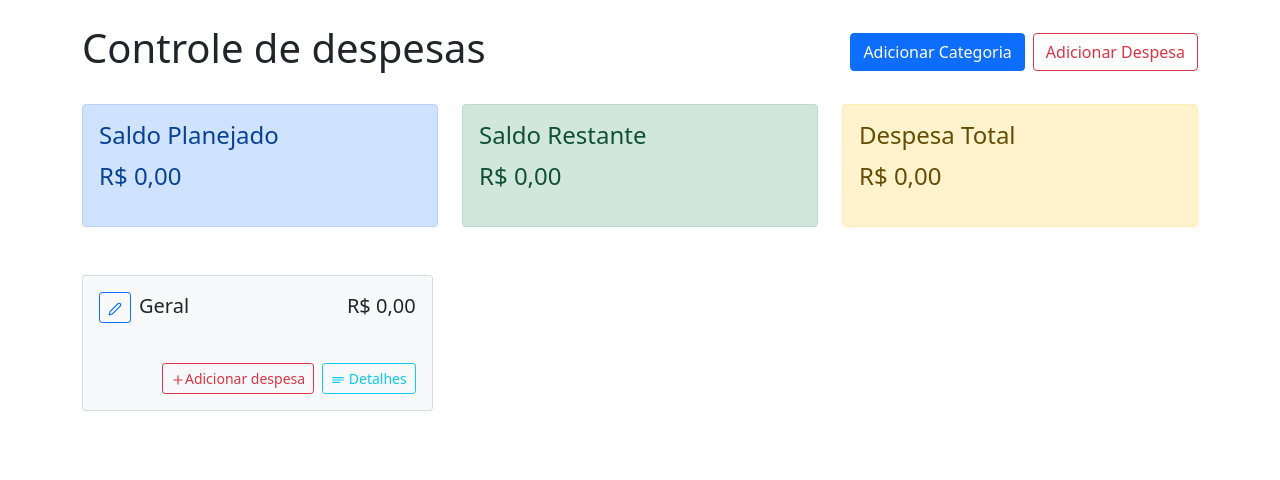
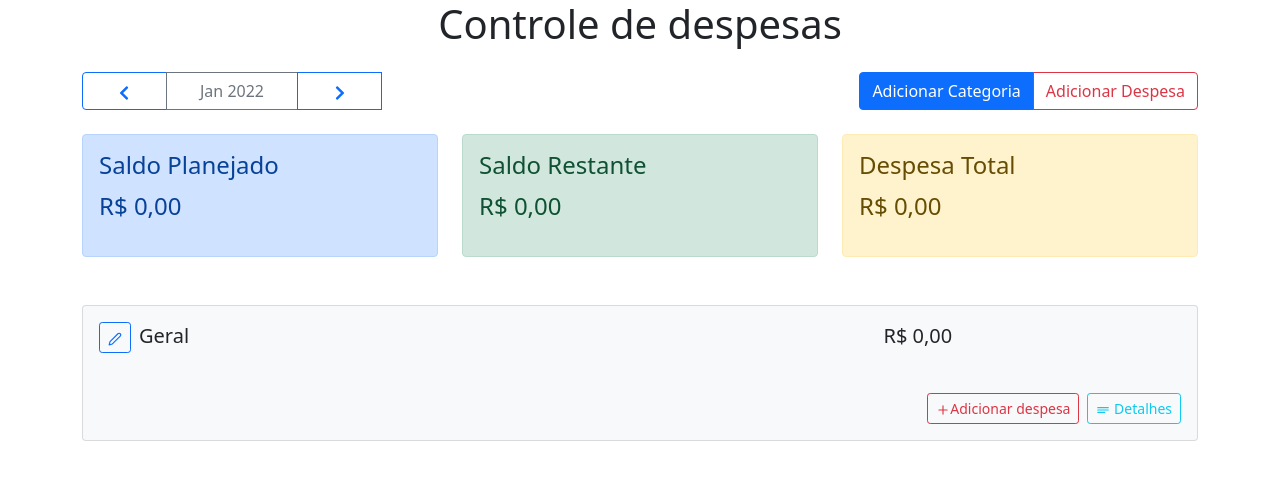
Before and after one commit to rodrigo-brasil/controle-financeiro, a React (Create React App) app: page / in a window 1280 px wide. Shown: the top 480 px of the page. Built offline with nearby package versions, Linux system fonts and the light colour scheme.

Commit message:
add divisão por mes

```diff
--- a/package.json
+++ b/package.json
@@ -3,6 +3,8 @@
   "version": "0.1.0",
   "private": true,
   "dependencies": {
+    "@emotion/react": "^11.7.1",
+    "@emotion/styled": "^11.6.0",
     "@testing-library/jest-dom": "^5.16.1",
     "@testing-library/react": "^12.1.2",
     "@testing-library/user-event": "^13.5.0",
--- a/src/App.js
+++ b/src/App.js
@@ -1,4 +1,4 @@
-import { Button, Container, Stack } from "react-bootstrap";
+import { Button, ButtonGroup, Container, Stack } from "react-bootstrap";
 import { BudgetCard } from './components/BudgetCard'
 import { BudgetArea } from './components/BudgetArea'
 import { AddBudgetModal } from './components/AddBudgetModal'
@@ -6,8 +6,9 @@ import { AddExpenseModal } from './components/AddExpenseModal'
 import { ViewExpensesModal } from "./components/ViewExpensesModal";
 import { Information } from './components/Information';
 import { EditBudgetModal } from "./components/EditBudgetModal";
+import { FilterDate } from './components/FilterDate'
 import { useState } from 'react'
-import { useBudgets, GERAL_BUDGET_ID } from './contexts/BudgetsContext'
+import { useBudgets } from './contexts/BudgetsContext'
 
 function App() {
 
@@ -15,8 +16,8 @@ function App() {
   const [showAddExpenseModal, setShowAddExpenseModal] = useState(false);
   const [showViewExpenseModal, setShowViewExpenseModal] = useState(false);
   const [showEditBudgetModal, setShowEditBudgetModal] = useState(false);
-  const { budgets, getBudgetExpenses } = useBudgets();
-  const [budgetId, setBudgetId] = useState(GERAL_BUDGET_ID);
+  const { getBudgetFilterByDate, getBudgetExpenses,findDefaultBudgetFilterDate } = useBudgets();
+  const [budgetId, setBudgetId] = useState();
 
   const handleDefaultBudgetId = (id) => {
     setBudgetId(id)
@@ -34,15 +35,16 @@ function App() {
     setShowEditBudgetModal(true)
   }
 
-
-
   return (
     <>
       <Container>
-        <Stack direction="horizontal" gap="2" className="my-4 ">
-          <h1 className="me-auto">Controle de despesas</h1>
-          <Button variant="primary" onClick={() => setShowAddBudgetModal(true)}>Adicionar Categoria</Button>
-          <Button variant="outline-danger" onClick={() => handleDefaultBudgetId(GERAL_BUDGET_ID)}>Adicionar Despesa</Button>
+        <h1 className="text-center">Controle de despesas</h1>
+        <Stack direction="horizontal" gap="2" className="my-4 flex-wrap">
+          <FilterDate />
+          <ButtonGroup>
+            <Button variant="primary" onClick={() => setShowAddBudgetModal(true)}>Adicionar Categoria</Button>
+            <Button variant="outline-danger" onClick={() => handleDefaultBudgetId(findDefaultBudgetFilterDate().id)}>Adicionar Despesa</Button>
+          </ButtonGroup>
         </Stack>
 
         <Information onEditBudget={() => setShowEditBudgetModal(true)} />
@@ -50,7 +52,7 @@ function App() {
         <BudgetArea>
 
 
-          {budgets.map(budget => {
+          {getBudgetFilterByDate().map(budget => {
             const amount = getBudgetExpenses(budget.id).reduce((total, expense) => total + expense.amount, 0)
             return (<BudgetCard
               key={budget.id}
--- a/src/components/AddBudgetModal.js
+++ b/src/components/AddBudgetModal.js
@@ -4,7 +4,9 @@ import { useBudgets } from "../contexts/BudgetsContext"
 
 export const AddBudgetModal = ({ show, handleClose }) => {
 
-    const { addBudget } = useBudgets()
+    const { addBudget, filterDate } = useBudgets()
+
+    const { month, year } = filterDate
 
     const nameRef = useRef()
     const maxRef = useRef()
@@ -14,7 +16,11 @@ export const AddBudgetModal = ({ show, handleClose }) => {
         addBudget(
             {
                 name: nameRef.current.value,
-                max: parseFloat(maxRef.current.value)
+                max: parseFloat(maxRef.current.value),
+                filterDate: {
+                    month: month,
+                    year: year
+                }
             }
         )
         handleClose()
@@ -33,7 +39,7 @@ export const AddBudgetModal = ({ show, handleClose }) => {
                     </Form.Group>
                     <Form.Group controlId="budgetMax">
                         <Form.Label>Valor</Form.Label>
-                        <Form.Control ref={maxRef} type="number" required min={0} step={.01} placeholder="Receita disponível" />
+                        <Form.Control ref={maxRef} type="number" defaultValue={0} required min={0} step={.01} placeholder="Receita disponível" />
                     </Form.Group>
                 </Modal.Body>
                 <Modal.Footer>
--- a/src/components/BudgetArea.js
+++ b/src/components/BudgetArea.js
@@ -11,7 +11,7 @@ export const BudgetArea = ({ children }) => {
 
 const BudgetAreaStyled = styled.div`
     display: grid;
-    grid-template-columns: repeat(auto-fill, minmax(300px,1fr));
+    grid-template-columns: repeat(auto-fit, minmax(300px,1fr));
     grid-gap: 2rem;
     margin-top: 2rem;
 `;
--- a/src/components/BudgetCard.js
+++ b/src/components/BudgetCard.js
@@ -1,24 +1,32 @@
 import { Card, ProgressBar, Stack, Button } from "react-bootstrap"
 import { currencyFormatter } from "../utils"
-import { GERAL_BUDGET_ID } from '../contexts/BudgetsContext'
 import { FiEdit2, FiPlus } from 'react-icons/fi'
 import { CgDetailsMore } from 'react-icons/cg'
 
 
-export const BudgetCard = ({ id, name, amount, max, onEditBudget, onClickExpense, onClickDetails, hideButtons }) => {
+export const BudgetCard = ({ id, name, amount, max, isDefault, onEditBudget, onClickExpense, onClickDetails, hideButtons }) => {
 
     const classNames = []
     if (amount > max && max !== 0) classNames.push("bg-danger", "bg-opacity-10")
     else if (amount === max && max !== 0) classNames.push("bg-success", "bg-opacity-50")
-    else if (id === GERAL_BUDGET_ID) classNames.push("bg-light")
+    else if (isDefault) classNames.push("bg-light")
 
     return (
         <Card className={classNames.join(" ")}>
             <Card.Body className="d-flex flex-column justify-content-between">
-                <Card.Title className="d-flex justify-content-between align-items-baseline mb-3">
-                    <div className="me-2"><Button className="me-2" size="sm" variant="outline-primary" onClick={() => onEditBudget(id)}><FiEdit2 /></Button>{name}</div>
-                    <div className="fw-normal d-flex align-items-baseline ">{currencyFormatter(amount)}
-                        {max !== 0 && <span className="text-success fs-6 ms-1"> / {currencyFormatter(max)}</span>}
+                <Card.Title className="d-flex justify-content-between align-items-baseline flex-wrap gap-2 mb-3">
+                    <Button size="sm" variant="outline-primary" onClick={() => onEditBudget(id)}><FiEdit2 /></Button>
+                    <span className="flex-fill">{name}</span>
+
+                    <div className="fw-normal d-flex align-items-baseline justify-content-center flex-fill ">
+                        <span>{currencyFormatter(amount)}</span>
+                        {
+                            max !== 0 &&
+                            <>
+                                <span>/</span>
+                                <span className="text-success fs-6 ms-1">{currencyFormatter(max)}</span>
+                            </>
+                        }
                     </div>
                 </Card.Title>
                 {max !== 0 &&
@@ -33,7 +41,7 @@ export const BudgetCard = ({ id, name, amount, max, onEditBudget, onClickExpense
                 {!hideButtons && (
                     <Stack direction="horizontal" gap="2" className="mt-4" >
 
-                        <Button size="sm" variant="outline-danger" className="ms-auto" onClick={() => onClickExpense(id)}> <FiPlus/>Adicionar despesa</Button>
+                        <Button size="sm" variant="outline-danger" className="ms-auto" onClick={() => onClickExpense(id)}> <FiPlus />Adicionar despesa</Button>
                         <Button size="sm" variant="outline-info" onClick={() => onClickDetails(id)} > <CgDetailsMore /> Detalhes</Button>
                     </Stack>
                 )}
--- a/src/components/EditBudgetModal.js
+++ b/src/components/EditBudgetModal.js
@@ -1,6 +1,6 @@
 import { Modal, Form, Button } from "react-bootstrap"
 import { useRef } from "react"
-import { useBudgets, GERAL_BUDGET_ID } from "../contexts/BudgetsContext"
+import { useBudgets } from "../contexts/BudgetsContext"
 
 export const EditBudgetModal = ({ show, handleClose, budgetId }) => {
 
@@ -31,7 +31,7 @@ export const EditBudgetModal = ({ show, handleClose, budgetId }) => {
             <Form onSubmit={handleSubmit}>
                 <Modal.Body>
 
-                {budgetId !== GERAL_BUDGET_ID &&
+                {budget?.isDefault &&
                     <Form.Group controlId="budgetName" className="mb-3">
                         <Form.Label >Alterar nome</Form.Label>
                         <Form.Control ref={nameRef} defaultValue={budget?.name} type="text" placeholder="Nome da categoria" required />
--- /dev/null
+++ b/src/components/FilterDate.js
@@ -0,0 +1,172 @@
+import { Button, ButtonGroup } from "react-bootstrap";
+import { FaChevronLeft, FaChevronRight } from "react-icons/fa";
+import { useBudgets } from "../contexts/BudgetsContext";
+import styled from "styled-components";
+import { useState, useEffect, useRef } from "react";
+
+
+export const FilterDate = () => {
+
+    const { filterDate, setFilterDate } = useBudgets();
+    const [show, setShow] = useState(false);
+    const month = filterDate.month;
+    const year = filterDate.year;
+
+    const modalRef = useRef();
+
+    const meses_abreviado =
+        [
+            'Jan',
+            'Fev',
+            'Mar',
+            'Abr',
+            'Mai',
+            'Jun',
+            'Jul',
+            'Ago',
+            'Set',
+            'Out',
+            'Nov',
+            'Dez'
+        ];
+
+    const closeOnClickOutside = (event) => {
+        if (show && !modalRef.current.contains(event.target)) {
+            setShow(false);
+        }
+    };
+
+
+    useEffect(() => {
+        document.addEventListener('click', closeOnClickOutside);
+        return () => {
+            document.removeEventListener('click', closeOnClickOutside);
+        };
+    });
+
+    const handleYearChange = (option) => {
+        if (option === 'next') {
+            setFilterDate(prevDate => ({ ...prevDate, year: ++prevDate.year }))
+        } else {
+            setFilterDate(prevDate => ({ ...prevDate, year: --prevDate.year }))
+        }
+    }
+
+    const handleDateStepChange = (option) => {
+        if (option === 'next') {
+            if (month === 11) {
+                setFilterDate(prevDate => ({ ...prevDate, month: 0 }))
+                setFilterDate(prevDate => ({ ...prevDate, year: prevDate.year+1 }))
+            }
+            else {
+                setFilterDate(prevDate => ({ ...prevDate, month: prevDate.month + 1 }))
+            }
+
+        } else {
+            if (month === 0) {
+                setFilterDate(prevDate => ({ ...prevDate, month: 11 }))
+                setFilterDate(prevDate => ({ ...prevDate, year: prevDate.year-1 }))
+            }
+            else {
+                setFilterDate(prevDate => ({ ...prevDate, month: prevDate.month - 1 }))
+            }
+        }
+    }
+
+    const onClickMonth = (month) => {
+        setFilterDate(prevDate => ({ ...prevDate, month }))
+        setShow(false);
+    }
+
+
+    return (
+        <Group className="me-auto" ref={modalRef}>
+            <Button variant="outline-primary" onClick={handleDateStepChange}>
+                <FaChevronLeft />
+            </Button>
+            <Button variant="outline-secondary" onClick={() => setShow((prev) => !prev)}>
+                <span>{meses_abreviado[filterDate.month]} {filterDate.year}</span>
+            </Button>
+            <Button variant="outline-primary" onClick={() => handleDateStepChange("next")}>
+                <FaChevronRight />
+            </Button>
+            <ModalPiker show={show}>
+                <Years>
+                    <Button variant="outline-primary" size="sm" onClick={handleYearChange} >
+                        <FaChevronLeft />
+                    </Button>
+                    <span className="text-left" >{year}</span>
+                    <Button variant="outline-primary" size="sm" onClick={() => handleYearChange("next")}>
+                        <FaChevronRight />
+                    </Button>
+                </Years>
+
+                {meses_abreviado.map((mes, index) =>
+                    <Months active={month === index ? true : false} key={index} onClick={() => onClickMonth(index)}>{mes}</Months>
+                )}
+            </ModalPiker>
+        </Group>
+    )
+};
+
+const Group = styled(ButtonGroup)`
+    min-width: 300px;
+`;
+
+const ModalPiker = styled.div`
+    display: none;
+    grid-template-columns: repeat(3, 1fr);
+    grid-gap: 1rem;
+    align-items: center;
+    margin-inline: auto;
+    padding: 0.2rem 0.3rem;
+    position: absolute;
+    z-index: 10;
+    top: 100%;
+    width: 100%;
+    left: 0;
+    background: #fff;
+    border: 1px solid #ccc;
+
+
+    ${props => props.show && 'display: grid;'}
+`;
+
+const Months = styled.div`
+    cursor: pointer;
+    user-select: none;
+    text-align: center;
+    font-size: 1.15rem;
+    border-radius: 3px;
+    line-height: 3.3rem;
+    padding: 0.05rem .5rem;
+    text-overflow: ellipsis;
+    white-space: nowrap;
+
+    &:hover {
+        background: #ccc;
+    }
+
+    ${props => props.active && `
+        background: #0d6efd;
+        color: #fff;
+        &:hover {
+            background: #0d6efd;
+            }
+    `}
+
+`;
+
+const Years = styled.div`
+    display: flex;
+    justify-content: space-between;
+    align-items: center;
+    cursor: pointer;
+    user-select: none;
+    text-align: center;
+    padding:0.5rem 1rem .5rem;
+    text-overflow: ellipsis;
+    white-space: nowrap;
+    grid-column: 1 / -1;
+    border-bottom: 1px solid #ccc;
+`;
--- a/src/components/Information.js
+++ b/src/components/Information.js
@@ -3,10 +3,12 @@ import { useBudgets } from "../contexts/BudgetsContext"
 import { currencyFormatter } from "../utils"
 
 export const Information = ({ onEditBudget }) => {
-    const { expenses, budgets } = useBudgets()
+    const { getBudgetFilterByDate, getBudgetExpenses } = useBudgets()
 
-    const totalBudgets = budgets.reduce((total, budget) => total + budget.max, 0)
-    const totalExpenses = expenses.reduce((total, expense) => total + expense.amount, 0)
+    const totalBudgets = getBudgetFilterByDate().reduce((total, budget) => total + budget.max, 0)
+    const totalExpenses = getBudgetFilterByDate().map(budget =>
+        getBudgetExpenses(budget.id).reduce((total, expense) => total + expense.amount, 0)
+    ).reduce((total, amount) => total + amount,0)
     const remainingBudgets = totalBudgets - totalExpenses;
     const variant = remainingBudgets >= 0 ? "success" : "danger"
 
--- a/src/contexts/BudgetsContext.js
+++ b/src/contexts/BudgetsContext.js
@@ -1,24 +1,54 @@
-import { createContext, useContext } from "react"
+import { createContext, useCallback, useContext, useEffect } from "react"
 import { v4 as uuid } from "uuid"
 import { useLocalStorage } from "../hooks/useLocalStorage"
 
 const BudgetsContext = createContext()
-
-export const GERAL_BUDGET_ID = "GERAL"
 
 export const useBudgets = () => {
     return useContext(BudgetsContext)
 }
 
 export const BudgetsProvider = ({ children }) => {
-    const [budgets, setBudgets] = useLocalStorage("budgets", [{ id: GERAL_BUDGET_ID, name: "Geral", max: 0 }])
+    const [filterDate, setFilterDate] = useLocalStorage("FilterDate", { month: new Date().getMonth(), year: new Date().getFullYear() })
+
+    const getDefaultBudget = useCallback(() => {
+        return ({
+            id: uuid(),
+            name: "Geral",
+            isDefault: true,
+            max: 0,
+            filterDate: {
+                month: filterDate.month,
+                year: filterDate.year,
+            },
+        })
+    },[filterDate])
+
+    const [budgets, setBudgets] = useLocalStorage("budgets", [getDefaultBudget()])
     const [expenses, setExpenses] = useLocalStorage("expenses", [])
 
-    const addBudget = ({ name, max }) => {
+
+    const findDefaultBudgetFilterDate = useCallback(() => {
+        const defaultBudgetFilterDate = budgets.find(budget => budget.isDefault && budget.filterDate.month === filterDate.month && budget.filterDate.year === filterDate.year)
+        return defaultBudgetFilterDate
+    })
+
+
+    const getBudgetFilterByDate = () => {
+        const results = budgets.filter(budget => {
+            const { month, year } = budget.filterDate
+            return month === filterDate.month && year === filterDate.year
+        })
+        // if (results.length === 0)
+        //     setBudgets(prevBudgets => ([...prevBudgets, getDefaultBudget()]))
+        return results
+    }
+
+    const addBudget = ({ name, max, filterDate }) => {
         setBudgets(prevBudgets => {
             if (prevBudgets.find(budget => budget.name === name))
                 return prevBudgets
-            return [...prevBudgets, { id: uuid(), name, max }]
+            return [...prevBudgets, { id: uuid(), name, max, filterDate }]
         })
     }
 
@@ -32,9 +62,9 @@ export const BudgetsProvider = ({ children }) => {
         })
     }
 
-    const addExpense = ({ description, amount, budgetId }) => {
+    const addExpense = ({ description, amount, budgetId, date }) => {
         setExpenses(prevExpenses => {
-            return [...prevExpenses, { id: uuid(), description, amount, budgetId }]
+            return [...prevExpenses, { id: uuid(), description, amount, budgetId, date }]
         })
     }
 
@@ -44,23 +74,29 @@ export const BudgetsProvider = ({ children }) => {
 
     const removeBudget = (id) => {
         setExpenses(prevExpenses => {
+            const defaultbudget = findDefaultBudgetFilterDate()
             return prevExpenses.map(expense => {
-              if (expense.budgetId !== id) return expense
-              return { ...expense, budgetId: GERAL_BUDGET_ID }
+                if (expense.budgetId !== id) return expense
+                return { ...expense, budgetId: defaultbudget.id }
             })
-          })
+        })
 
-          setBudgets(prevBudgets => {
+        setBudgets(prevBudgets => {
             return prevBudgets.filter(budget => budget.id !== id)
-          })
+        })
     }
 
     const removeExpense = (id) => {
         setExpenses(prevExpenses => prevExpenses.filter(expense => expense.id !== id))
     }
 
+    useEffect(() => {
+        if(findDefaultBudgetFilterDate() === undefined)
+            setBudgets(prevBudgets => ([...prevBudgets, getDefaultBudget()]))
+      }, [filterDate, findDefaultBudgetFilterDate, getDefaultBudget, setBudgets]);
+
     return (
-        <BudgetsContext.Provider value={{ budgets, addBudget, editBudget, removeBudget, expenses, addExpense, removeExpense, getBudgetExpenses }}>
+        <BudgetsContext.Provider value={{ budgets, addBudget, editBudget, removeBudget, expenses, addExpense, removeExpense, getBudgetExpenses, getBudgetFilterByDate, filterDate, setFilterDate, findDefaultBudgetFilterDate }}>
             {children}
         </BudgetsContext.Provider>
     )
```
Also changed, not shown: src/components/AddExpenseModal.js (+11 -2 lines), src/components/ViewExpensesModal.js (+29 -14 lines), src/utils.js (+7 -0 lines), 1 other file (tests, documents, lock files or other folders).
